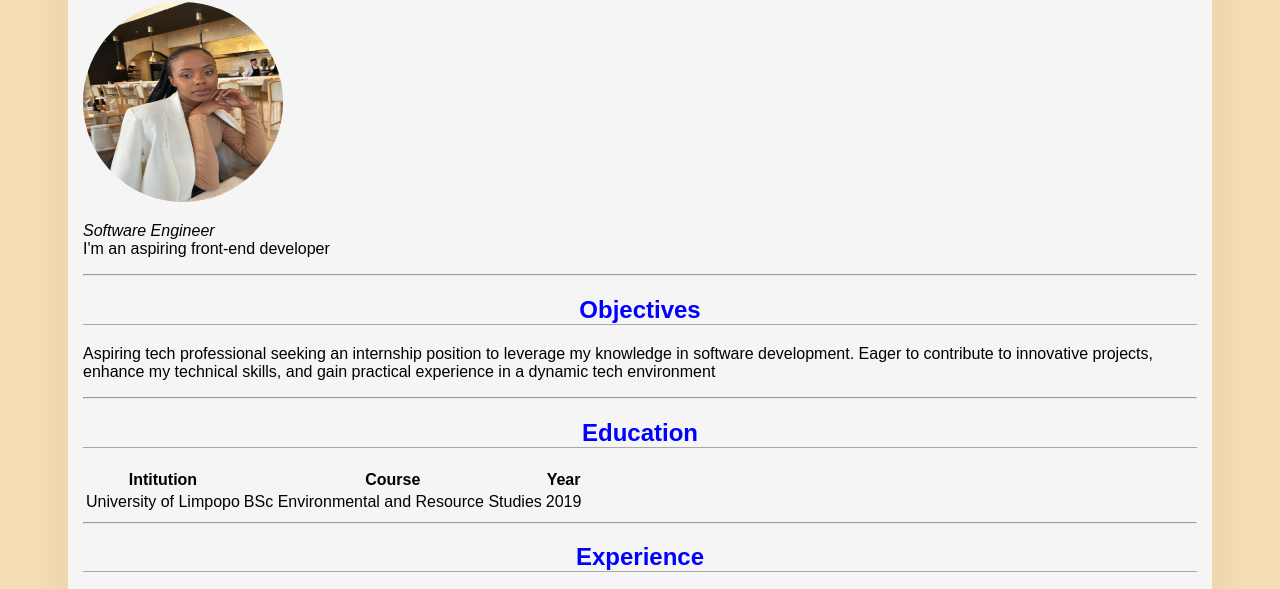
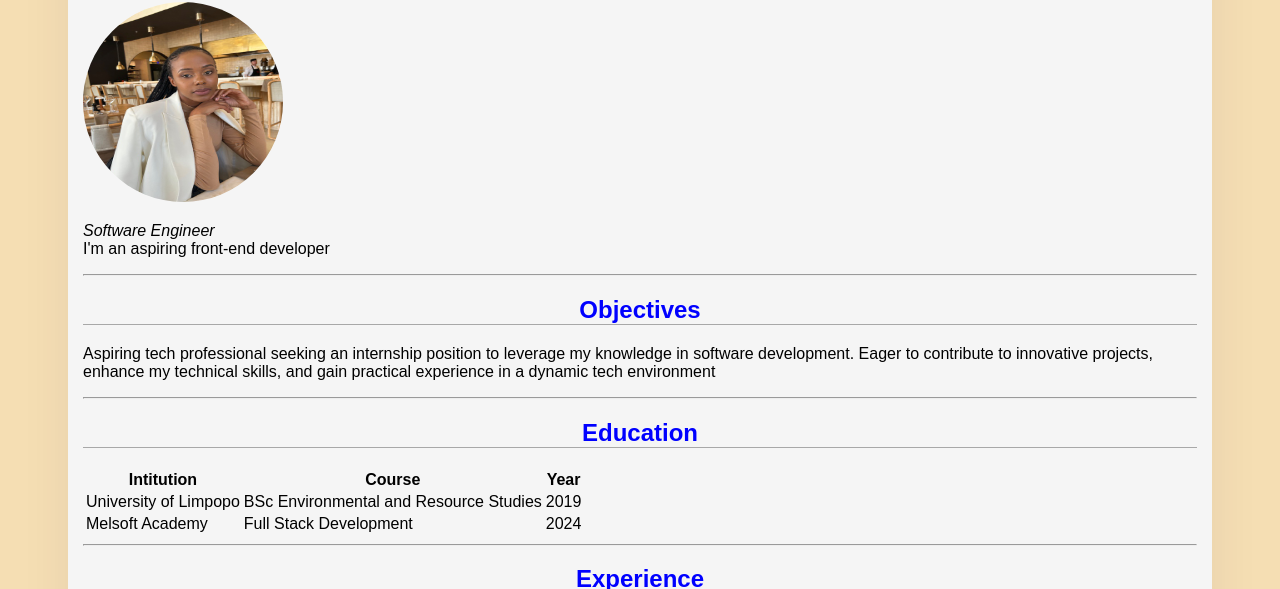
Before and after one commit to Shandukani19/CV-projectCSS, a plain HTML site: page index.html in a window 1280 px wide. Shown: the part 163-752 px from the top of the page. Drawn offline with Linux system fonts and the light colour scheme.

Commit message:
Updated educational background

```diff
--- a/index.html
+++ b/index.html
@@ -58,6 +58,11 @@
         <td>University of Limpopo</td>
         <td>BSc Environmental and Resource Studies</td>
         <td>2019</td>
+      </tr>
+      <tr>
+        <td>Melsoft Academy</td>
+        <td>Full Stack Development</td>
+        <td>2024</td>
       </tr>
     </table>
     <hr />
```
